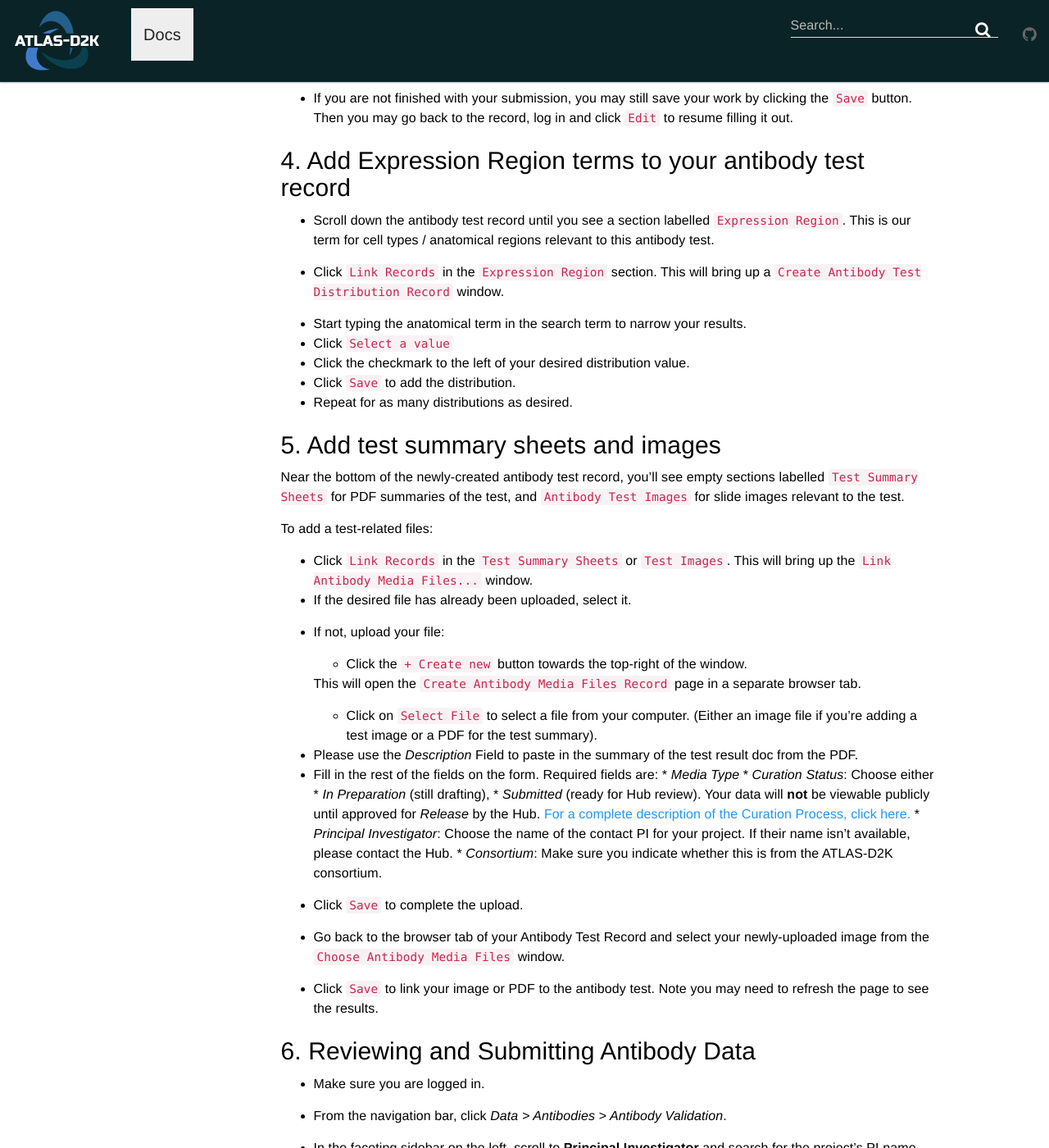
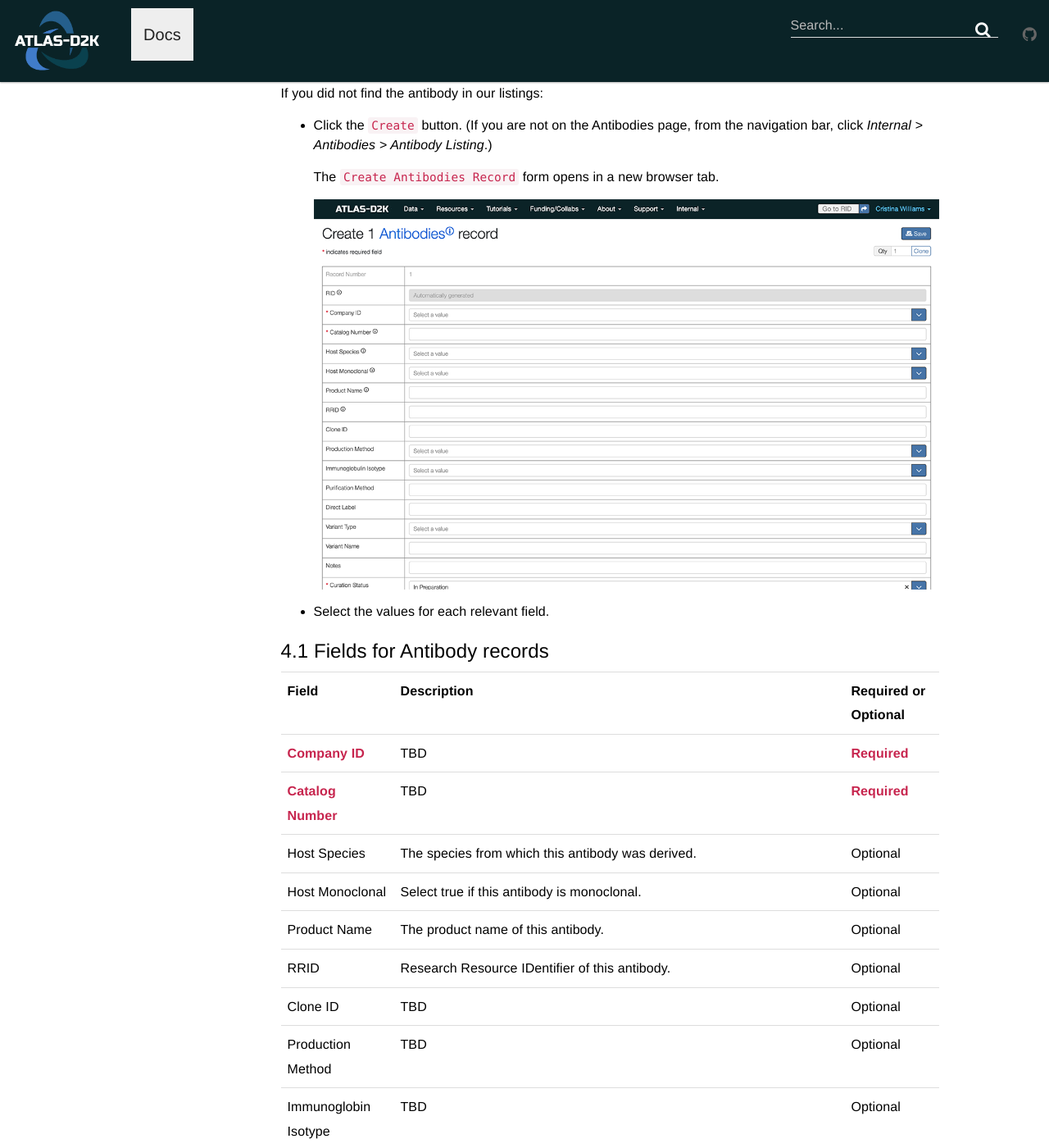
Before and after one commit to informatics-isi-edu/atlas-d2k-docs, a Jekyll site: the page built from docs/_docs/3_submitting_data/Submitting-Antibodies.md, in a window 1280 px wide and 1400 px high, scrolled down 2793 px. Shown: the whole window at 82% size. Built offline with Jekyll 4.4.1, drawn with Linux system fonts in a browser that asks for light colours; some of the changed text lies outside the part shown.

Commit message:
updated antibody documentation

```diff
--- a/docs/_docs/3_submitting_data/Submitting-Antibodies.md
+++ b/docs/_docs/3_submitting_data/Submitting-Antibodies.md
@@ -4,30 +4,31 @@
 ---
 
 
-This page provides instructions for adding antibody validation data to the ATLAS-D2K Data Explorer.
+This page provides instructions for adding antibody validation data to the ATLAS-D2K Data Explorer. Antibody Tests (sometimes referred to as "Antibody Validation") are specific comparisons of antibody performance on a tissue (e.g. human/mouse) with various fixation methods (e.g. frozen/paraffin). The results may help researchers select suitable antibodies for their work.
 
 If you have any questions or feedback, please send them to your consortium's help email: [help@atlas-d2k.org](mailto:help@atlas-d2k.org)
 
-We also have the following training materials available (Note that these are from 2017 and there have been many changes to the UI. But the concepts are generally the same.):
-* [Webinar Slides]({{ "/assets/slides/GUDMAP-RBK-12112017-data_submission_workshop-antibodies.pptx?raw=true" | relative_url }})
-* [Webinar Replay 12/11/2017 (37:08)](https://youtu.be/3bQMSogtVY4)
+## Table of Contents
 
-## Overview
+## Table of Contents
 
-Adding antibody validation data involves the following steps:
+- [Metadata Model for Antibodies and Antibody Tests](#metadata-model-for-antibodies-and-antibody-tests)
+- [1. Joining the Globus Group](#1-joining-the-globus-group)
+- [2. Overview of adding Antibody Tests](#2-overview-of-adding-antibody-tests)
+- [3. Search for the antibody you're working on](#3-search-for-the-antibody-youre-working-on)
+  - [3.1 If your test involved *lectin*](#31-if-your-test-involved-lectin)
+- [4. If you cannot find the antibody, create a new Antibody record](#4-if-you-cannot-find-the-antibody-create-a-new-antibody-record)
+  - [4.1 Fields for Antibody records](#41-fields-for-antibody-records)
+  - [4.2 What if my antibody is not from a vendor?](#42-what-if-my-antibody-is-not-from-a-vendor)
+- [5. Create an Antibody Test record](#5-create-an-antibody-test-record)
+  - [5.1 Fields for Antibody Test record](#51-fields-for-antibody-test-record)
+- [6. Add Test Summary Sheets and Antibody Test Images](#6-add-test-summary-sheets-and-antibody-test-images)
+  - [6.1 Fields for Antibody Media File record](#61-fields-for-antibody-media-file-record)
+- [7. Add Antibody Test Distribution terms](#7-add-antibody-test-distribution-terms)
+- [8. Reviewing and Submitting Antibody Data](#8-reviewing-and-submitting-antibody-data)
 
-* Make sure you are in the correct Globus authentication group ([follow the instructions on this page](../accessing-gudmap-and-rbk-resources/)), and that you are logged in.
-* Search that antibody data already exists for your test.
-* If it doesn't, then create an antibody record.
-* Create an antibody test record.
-* Add distribution terms to your antibody test record.
-* Add any images or other media.
-* Add a test summary sheet.
-* You may also 'bulk add' several test records if they are similar (ie, only the media type and outcome are different).
 
-<a name="schema"/>
-
-## Schema
+## Metadata Model for Antibodies and Antibody Tests
 
 ![Antibody schema diagram]({{ "/assets/wiki_images/submitting-data/antibody_schema.jpg" | relative_url }})
 
@@ -40,163 +41,348 @@
 * Test Methods: Descriptions of the methods used in antibody tests.
 * Various vocabulary tables.
 
-<a name="globus"/>
+## 1. Joining the Globus Group
 
-## 0. Are you in the correct group? (Required)
+To get editing access, join the relevant Globus group. Email [help@atlas-d2k.org](mailto:help@atlas-d2k.org) for assistance. For detailed information, see [Accessing ATLAS-D2K Resources](../accessing-atlas-resources/).
 
-[Follow the instructions on this page](../accessing-gudmap-and-rbk-resources/). If you're not sure which group you need to join, please contact [help@atlas-d2k.org](mailto:help@atlas-d2k.org).
+## 2. Overview of adding Antibody Tests
 
-<a name="search-antibody"/>
+Adding antibody validation data involves the following steps:
 
-## 1. Search for the antibody you're working on
+* [Search](#3-search-for-the-antibody-youre-working-on) to see if the antibody for your test is already listed in our catalog.
+* If you cannot find the antibody, [create an Antibody record](#4-if-you-cannot-find-the-antibody-create-a-new-antibody-record).
+* [Create an Antibody Test record.](#5-create-an-antibody-test-record)
+* [Add a Test Summary Sheet or Antibody Test Images.](#6-add-test-summary-sheets-and-antibody-test-images) This is where you upload the PDFs and images that show the results of the test.
+* [Add Antibody Distribution terms](#7-add-antibody-test-distribution-terms) to your antibody test record. These are the anatomical/cell type regions involved in your test.
+
+Note: You may also ["bulk add" or "clone"](../advanced-editing-features/) several test records if they are similar (ie, only the media type and outcome are different).
+
+## 3. Search for the antibody you're working on
 
 * Go to [https://www.atlas-d2k.org/chaise/recordset/#2/Antibody:Antibodies](https://www.atlas-d2k.org/chaise/recordset/#2/Antibody:Antibodies) and log in.
 
 * This will take you to the antibody search page, which you can use to find out if the antibody you're working on is already listed in our database. Start typing the name of the antibody in the search field or use the filtering sidebar on the left to narrow down the results.
-<!--
+
 ![Screenshot of antibodies search page]({{ "/assets/wiki_images/submitting-data/antibody-search-page.png" | relative_url }})
--->
 
-* If your antibody is there, you can go ahead and create the antibody test record (See next section). If not, move on to the next step below.
+* If your antibody is there, go ahead and create the Antibody Test [See Section 5 below](#5-create-an-antibody-test-record). If not, move on to the next step below (section 4).
 
-<a name="create-antibody"/>
+### 3.1 If your test involved *lectin*
 
-## 2. If you cannot find the antibody, create a new antibody record
+Although *lectin* is not an antibody, the system treats it as one because most of the principles are the same.
 
-If you did find the antibody, move on to the next step.
+## 4. If you cannot find the antibody, create a new Antibody record
 
-* Click the `+Create` button. (If you are not on the Antibodies page, from the navigation bar, click _Internal > Antibodies > Antibody Listing_.)
+If you did not find the antibody in our listings:
+
+* Click the `Create` button. (If you are not on the Antibodies page, from the navigation bar, click _Internal > Antibodies > Antibody Listing_.)
 
   The `Create Antibodies Record` form opens in a new browser tab.
-<!--
+
   ![Screenshot of the Create Antibodies form]({{ "/assets/wiki_images/submitting-data/create-antibody.png" | relative_url }})
--->
-* Select the values for each relevant field. The **required** fields are:
-  * _Company ID_
-  * _Catalog Number_
-  * _Curation Status_: Choose either
-    * _In Preparation_ (still drafting) or
-    * _Submitted_ (ready for Hub review). Your data will **not** be viewable publicly until approved for _Release_ by the Hub. [For a complete description of the Curation Process, click here.](../curation-workflow)
-  * _Consortium_
 
-* When finished, click `Save` to save your new antibody record. You can now close this tab.
+* Select the values for each relevant field.
 
-### What if my antibody is not from a vendor?
+### 4.1 Fields for Antibody records
+
+<table>
+   <tr>
+      <th>Field</th>
+      <th>Description</th>
+      <th>Required or Optional</th>
+   </tr>
+   <tr>
+      <td class="required">Company ID</td>
+      <td>TBD</td>
+      <td class="required">Required</td>
+   </tr>
+   <tr>
+      <td class="required">Catalog Number</td>
+      <td>TBD</td>
+      <td class="required">Required</td>
+   </tr>
+   <tr>
+      <td>Host Species</td>
+      <td>The species from which this antibody was derived.</td>
+      <td>Optional</td>
+   </tr>
+   <tr>
+      <td>Host Monoclonal</td>
+      <td>Select true if this antibody is monoclonal.</td>
+      <td>Optional</td>
+   </tr>
+   <tr>
+      <td>Product Name</td>
+      <td>The product name of this antibody.</td>
+      <td>Optional</td>
+   </tr>
+   <tr>
+      <td>RRID</td>
+      <td>Research Resource IDentifier of this antibody.</td>
+      <td>Optional</td>
+   </tr>
+   <tr>
+      <td>Clone ID</td>
+      <td>TBD</td>
+      <td>Optional</td>
+   </tr>
+   <tr>
+      <td>Production Method</td>
+      <td>TBD</td>
+      <td>Optional</td>
+   </tr>
+   <tr>
+      <td>Immunoglobin Isotype</td>
+      <td>TBD</td>
+      <td>Optional</td>
+   </tr>
+   <tr>
+      <td>Purification Method</td>
+      <td>You can link to the related protocol.</td>
+      <td>Optional</td>
+   </tr>
+   <tr>
+      <td>Direct Label</td>
+      <td>TBD</td>
+      <td>Optional</td>
+   </tr>
+   <tr>
+      <td>Variant Type</td>
+      <td>TBD</td>
+      <td>Optional</td>
+   </tr>
+   <tr>
+      <td>Variant Name</td>
+      <td>TBD</td>
+      <td>Optional</td>
+   </tr>
+   <tr>
+      <td>Notes</td>
+      <td>Use this text field for your own notes that you wish to add.</td>
+      <td>Optional</td>
+   </tr>
+   <tr>
+      <td class="required">Curation Status</td>
+      <td>Indicates if this record is still being worked on, is being reviewed, is embargoed until publication or has been released to the public. For a complete description of the curation process, see <a href="../curation-workflow/">Curation Workflow</a></td>
+      <td class="required">Required</td>
+   </tr>
+   <tr>
+      <td class="required">Principal Investigator</td>
+      <td>Use the primary Principal Investigator for this collection of data. You may only indicate one PI.</td>
+      <td class="required">Required</td>
+   </tr>
+   <tr>
+      <td class="required">Consortium</td>
+      <td>Indicate the Consortium (GUDMAP or RBK).</td>
+      <td class="required">Required</td>
+   </tr>
+</table>
+
+* When finished, click `Save` to save your new antibody record.
+
+### 4.2 What if my antibody is not from a vendor?
 
 If your antibody is not from a vendor (ie, it's a donated reagent), then you may choose a name for the _Company ID_ ("Donated reagent from X Lab") and use the RRID for the _Catalog Number_ or some other unique identifier.
 
-<a name="create-antibody-test"/>
 
-## 3. Create your new antibody test record
+## 5. Create an Antibody Test record
+
+Once the relevant Antibody records are in our listing, create the Antibody Test record:
 
 * From the navigation bar, click _Internal > Antibodies > Antibody Validation_.
 
     The `Create Antibody Tests Record` form appears.
-<!--
+
     ![Screenshot of the Create Antibody Test Record form]({{ "/assets/wiki_images/submitting-data/create-antibody-test.png" | relative_url }})
--->
-* Select the values for each relevant field. The required fields are:
-  * _Antibody Product ID_
-  * _Protein Target_: Note that this list comes from the NCBI Gene List and should include all proteins. Also, you will soon be able to search on synonyms.
-  * _Curation Status_: Choose either
-    * _In Preparation_ (still drafting),
-    * _Submitted_ (ready for Hub review). Your data will **not** be viewable publicly until approved for _Release_ by the Hub. [For a complete description of the Curation Process, click here.](/docs/curation-workflow)
-  * _Principal Investigator_: Choose the name of your project's contact PI.
-  * _Consortium_
+
+* Select the values for each relevant field. See section 5.1 below.
 
 * Note: If you are creating multiple antibody test records, you may click the `Clone` button (under the `Save` button) to copy over the record form. Each time you click `Clone` will display a copy of the most recent form that you can edit as needed. You can also add a number to the `Qty` field to clone more than one record at a time.
 
 * When finished, click `Save` to save your new antibody test record(s).
 
-* If you are not finished with your submission, you may still save your work by clicking the `Save` button. Then you may go back to the record, log in and click `Edit` to resume filling it out.
-<!--
-![Screenshot of the Edit button]({{ "/assets/wiki_images/submitting-data/general-record-header-edit.png" | relative_url }})
--->
+### 5.1 Fields for Antibody Test record
 
-<a name="distribution"/>
+<table>
+   <tr>
+      <th>Field</th>
+      <th>Description</th>
+      <th>Required or Optional</th>
+   </tr>
+   <tr>
+      <td class="required">Antibody Product ID</td>
+      <td>The product ID of the antibody used in this test.</td>
+      <td class="required">Required</td>
+   </tr>
+   <tr>
+      <td>Species Tested In</td>
+      <td>The species of the organism used in this test.</td>
+      <td>Required</td>
+   </tr>
+   <tr>
+      <td>Stage</td>
+      <td>The developmental stage of the organism used in this test.</td>
+      <td>Optional</td>
+   </tr>
+   <tr>
+      <td>Protein Target</td>
+      <td>The protein targeted in this test.</td>
+      <td>Optional</td>
+   </tr>
+   <tr>
+      <td>Comments</td>
+      <td>Use this field to add any comments related to this test.</td>
+      <td>Optional</td>
+   </tr>
+   <tr>
+      <td>Cost</td>
+      <td>The cost of the antibody used in this test.</td>
+      <td>Optional</td>
+   </tr>
+   <tr>
+      <td>Medium</td>
+      <td>The slide preparation used (frozen or paraffin) in this test.</td>
+      <td>Optional</td>
+   </tr>
+   <tr>
+      <td>Expected Detected</td>
+      <td>Choose true if the expected antibody binding occurred in this test.</td>
+      <td>Optional</td>
+   </tr>
+   <tr>
+      <td>Additional Detected</td>
+      <td>Choose true if additional antibody binding occurred in this test.</td>
+      <td>Optional</td>
+   </tr>
+   <tr>
+      <td>Background Detected</td>
+      <td>Choose true if background antibody binding occurred in this test.</td>
+      <td>Optional</td>
+   </tr>
+   <tr>
+      <td>Usability</td>
+      <td>Specific detection of the target protein determined to be achieved.</td>
+      <td>Optional</td>
+   </tr>
+   <tr>
+      <td>Working Dilution</td>
+      <td>The antibody dilution used in this test.</td>
+      <td>Optional</td>
+   </tr>
+   <tr>
+      <td>Test Method</td>
+      <td>Choose the method used in this test.</td>
+      <td>Optional</td>
+   </tr>
+   <tr>
+      <td>Lower Titration Possible</td>
+      <td>Choose true if the antibody in this test might be usable at a lower concentration through titration.</td>
+      <td>Optional</td>
+   </tr>
+   <tr>
+      <td class="required">Curation Status</td>
+      <td>Indicates if this record is still being worked on, is being reviewed, is embargoed until publication or has been released to the public. For a complete description of the curation process, see <a href="../curation-workflow/">Curation Workflow</a></td>
+      <td class="required">Required</td>
+   </tr>
+   <tr>
+      <td class="required">Principal Investigator</td>
+      <td>Use the primary Principal Investigator for this collection of data. You may only indicate one PI.</td>
+      <td class="required">Required</td>
+   </tr>
+   <tr>
+      <td class="required">Consortium</td>
+      <td>Indicate the Consortium (GUDMAP or RBK).</td>
+      <td class="required">Required</td>
+   </tr>
+</table>
 
-## 4. Add Expression Region terms to your antibody test record
+Once you have saved the form, you will see a new Antibody Test record.
 
-* Scroll down the antibody test record until you see a section labelled `Expression Region`. This is our term for cell types / anatomical regions relevant to this antibody test.
+**You can come back at any time and click "Edit" in the record header to modify this record.**
 
-* Click `Link Records` in the `Expression Region` section.
-<!--
-![Screenshot pointing out the Add link in the Distribution section]({{ "/assets/wiki_images/submitting-data/antibody-test-example-distribution-add.png" | relative_url }})
--->
-  This will bring up a `Create Antibody Test Distribution Record` window.
 
-* Start typing the anatomical term in the search term to narrow your results.
-<!--
-![Screenshot of searching for distribution terms]({{ "/assets/wiki_images/submitting-data/antibody-test-example-distribution-search.png" | relative_url }})
--->
-* Click `Select a value`
-* Click the checkmark to the left of your desired distribution value.
-* Click `Save` to add the distribution.
-* Repeat for as many distributions as desired.
+## 6. Add Test Summary Sheets and Antibody Test Images
 
-<a name="test-results"/>
+On your new Antibody Test, there are sections labelled `Test Summary Sheets` for PDF summaries of the test, and `Antibody Test Images` for slide images relevant to the test.
 
-## 5. Add test summary sheets and images
+![Screenshot that focuses on various sections available on the Antibody Test record]({{ "/assets/wiki_images/submitting-data/antibody-test-sections.png" | relative_url }})
 
-Near the bottom of the newly-created antibody test record, you'll see empty sections labelled `Test Summary Sheets` for PDF summaries of the test, and `Antibody Test Images` for slide images relevant to the test.
-<!--
-![Screenshot of Test Summary Sheets and Test Images sections]({{ "/assets/wiki_images/submitting-data/antibody-test-example-media-files-sections.png" | relative_url }})
--->
+To fill out these sections, you will link to Antibody Media images and upload your media:
 
-To add a test-related files:
+* Click `Link Records`.
 
-* Click `Link Records` in the `Test Summary Sheets` or `Test Images`.
-<!--
-![Screenshot of Add links]({{ "/assets/wiki_images/submitting-data/antibody-test-example-files-add.png" | relative_url }})
--->
   This will bring up the `Link Antibody Media Files...` window.
-<!--
-![Screenshot of the Choose Antibody Media Files window]({{ "/assets/wiki_images/submitting-data/antibody-choose-media-files.png" | relative_url }})
--->
-* If the desired file has already been uploaded, select it.
 
-* If not, upload your file:
+* If the desired file has previously been uploaded, search for and select it.
 
-    * Click the `+ Create new` button towards the top-right of the window.
+* If not, upload your file by doing the following:
+
+    * Click the `Create new` button towards the top-right of the window.
 
     This will open the `Create Antibody Media Files Record` page in a separate browser tab.
-<!--
+
     ![Screenshot of the Create Antibody Media Files window]({{ "/assets/wiki_images/submitting-data/antibody-create-media-files.png" | relative_url }})
--->
+
     * Click on `Select File` to select a file from your computer. (Either an image file if you're adding a test image or a PDF for the test summary).
 
-* Please use the _Description_ Field to paste in the summary of the test result doc from the PDF.
-* Fill in the rest of the fields on the form. Required fields are:
-      * _Media Type_
-      * _Curation Status_: Choose either
-        * _In Preparation_ (still drafting),
-        * _Submitted_ (ready for Hub review). Your data will **not** be viewable publicly until approved for _Release_ by the Hub. [For a complete description of the Curation Process, click here.](../curation-workflow)
-      * _Principal Investigator_: Choose the name of the contact PI for your project. If their name isn't available, please contact the Hub.
-      * _Consortium_: Make sure you indicate whether this is from the ATLAS-D2K consortium.
+### 6.1 Fields for Antibody Media File record
 
-* Click `Save` to complete the upload.
+<table>
+<tr>
+   <td>Thumbnail Image</td>
+   <td>Choose a file TBD</td>
+   <td>Optional</td>
+</tr>
+<tr>
+   <td class="required">File</td>
+   <td>Select the relevant media file.</td>
+   <td class="required">Required</td>
+</tr>
+<tr>
+   <td class="required">Media Type</td>
+   <td>Select type of media you are uploading (ie, PDF, JPG, etc).</td>
+   <td class="required">Required</td>
+</tr>
+<tr>
+   <td>Description</td>
+   <td>For Test Summary Sheets, it would be helpful to paste in the summary of the test result doc from the PDF.</td>
+   <td>Optional</td>
+</tr>
+<tr>
+   <td class="required">Curation Status</td>
+   <td>Indicates if this record is still being worked on, is being reviewed, is embargoed until publication or has been released to the public. For a complete description of the curation process, see <a href="../curation-workflow/">Curation Workflow</a></td>
+   <td class="required">Required</td>
+</tr>
+<tr>
+   <td class="required">Principal Investigator</td>
+   <td>Use the primary Principal Investigator for this collection of data. You may only indicate one PI.</td>
+   <td class="required">Required</td>
+</tr>
+<tr>
+   <td class="required">Consortium</td>
+   <td>Indicate the Consortium (GUDMAP or RBK).</td>
+   <td class="required">Required</td>
+</tr>
+</table>
 
-* Go back to the browser tab of your Antibody Test Record and select your newly-uploaded image from the `Choose Antibody Media Files` window.
+* Click `Save` to complete the upload and save the media record. You may close this tab.
 
-* Click `Save` to link your image or PDF to the antibody test. Note you may need to refresh the page to see the results.
+* Go back to the browser tab of your Antibody Test Record and select your newly-uploaded file from the `Choose Antibody Media Files` window.
 
-<!--
-<a name="copy"/>
+* Click `Save` to link your image or PDF to the antibody test. Note: You may need to refresh the page to see the results.
 
-## 6. Add additional tests by copying
+## 7. Add Antibody Test Distribution terms
 
-If you've done several tests that are mostly the same (e.g., two tests that differ only by media type and outcome), you can save time by copying an existing test and modifying it.
+The _Antibody Test Distribution_ section is where you will add cell types / anatomical regions relevant to this antibody test.
 
-* Start at the record you want to copy.
+* Click `Add Records`. This will bring up a "Create Antibody Test Distribution record" window.
+* Click the **Distribution** field. In the search field, and start typing the anatomical or cell type term to narrow your results.
+* Click `Save` to add the distribution.
+* Repeat for as many distributions as needed.
 
-* Click `Copy` at the top of the page (if you don't see the `Copy` button, you're probably not logged in).
+If you cannot find the term you need, please contact [help@atlas-d2k.org](mailto:help@atlas-d2k.org).
 
-![Screenshot of the Copy button]({{ "/assets/wiki_images/submitting-data/antibody-test-example-base-copy.png" | relative_url }})
-
-* Make the desired changes to the new record and click the `Save` button.
--->
-
-## 6. Reviewing and Submitting Antibody Data
+## 8. Reviewing and Submitting Antibody Data
 
 * Make sure you are logged in.
 
```
Also changed, not shown: docs/assets/wiki_images/submitting-data/antibody-create-media-files.png, docs/assets/wiki_images/submitting-data/antibody-search-page.png, docs/assets/wiki_images/submitting-data/antibody-test-sections.png (added), docs/assets/wiki_images/submitting-data/create-antibody-test.png, docs/assets/wiki_images/submitting-data/create-antibody.png.
